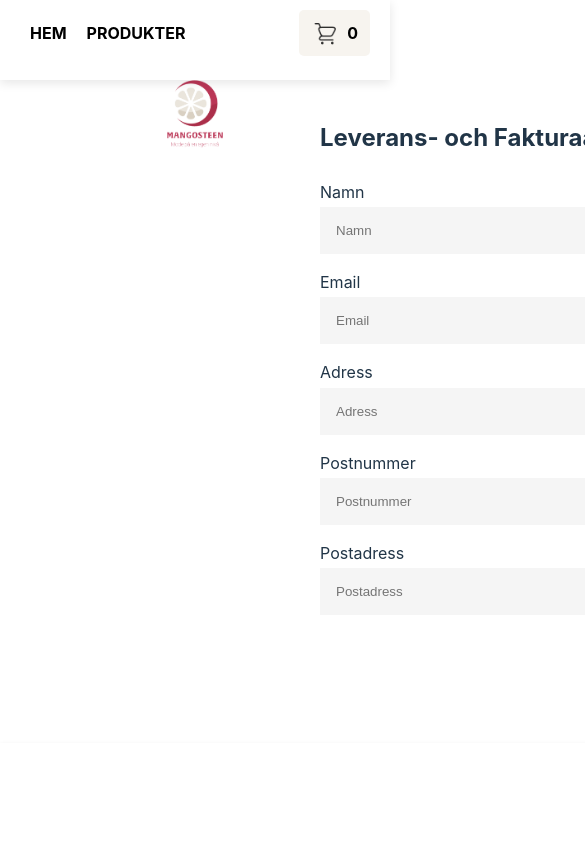
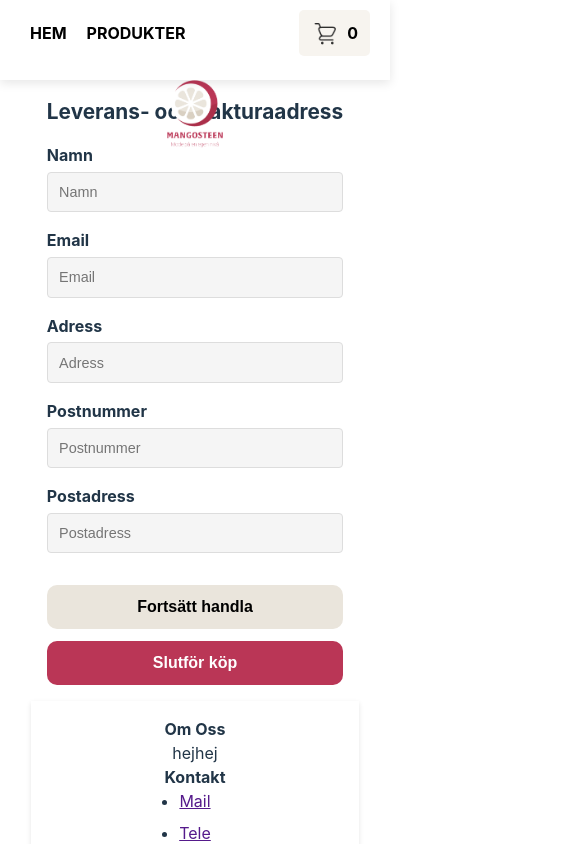
Before and after one commit to SophieNordell/Webshop, a React (Vite) app: page /userInputs in a window 390 px wide. Shown: the top 844 px of the page, 585 px wide, since content can reach past the window. Built offline with nearby package versions, Linux system fonts and the light colour scheme.

Commit message:
css uppdaterad för UserInputs

```diff
--- a/src/UserInputs.css
+++ b/src/UserInputs.css
@@ -1,46 +1,50 @@
 .user-form {
     display: flex;
     flex-direction: column;
-    padding: 1rem 20rem;
-    margin: 0;
+    padding: 1rem;
+    margin: 0 auto;
+    max-width: 100%;
+    box-sizing: border-box;
 }
 
 .user-form h2 {
-    display: flex;
-    justify-content: flex-start;
-    padding: 1.5rem 0;
+    font-size: 1.5rem;
+    margin-bottom: 1rem;
+}
+
+.user-form label {
+    margin-bottom: 0.3rem;
+    font-weight: bold;
+    align-self: flex-start;
 }
 
 .user-form input {
-    padding: 1rem;
-    margin: 0.2rem 0 1rem 0;
+    padding: 0.8rem;
+    margin-bottom: 1rem;
     background-color: #F5F5F5;
-    border: none;
-}
-
-.user-form label {
-    display: flex;
-    justify-content: flex-start;
-}
-
-.user-inputs-footer {
-    display: flex;
-    justify-content: space-between;
-    padding: 1.5rem 21rem;
-}
-
-.user-inputs-footer button {
-    padding: 0 1rem;
-    border: none;
-    border-radius: 10px;
-    cursor: pointer;
-    line-height: 1.6;
+    border: 1px solid #ddd;
+    border-radius: 4px;
+    width: 100%;
+    font-size: 1rem;
 }
 
 .button-container {
     display: flex;
-    justify-content: flex-end;
+    flex-direction: row;
+    justify-content: space-between;
     gap: 1rem;
+    margin-top: 1rem;
+}
+
+.button-container button {
+    padding: 0.8rem 1rem;
+    border: none;
+    border-radius: 10px;
+    cursor: pointer;
+    font-size: 1rem;
+    font-weight: bold;
+    transition: background-color 0.3s ease;
+    width: 48%;
 }
 
 .return-button {
@@ -52,3 +56,37 @@
     background-color: #BA3656;
     color: #ffffff;
 }
+
+.return-button:hover {
+    background-color: #D8D0C3;
+}
+
+.continue-button:hover {
+    background-color: #A62E4A;
+}
+
+@media (max-width: 768px) {
+    .user-form {
+        padding: 1rem;
+    }
+
+    .user-form h2 {
+        font-size: 1.3rem;
+    }
+
+    .user-form input {
+        padding: 0.7rem;
+        font-size: 0.9rem;
+        max-width: 600px;
+    }
+
+    .button-container {
+        flex-direction: column;
+        gap: 0.8rem;
+    }
+
+    .button-container button {
+        width: 100%;
+        text-align: center;
+    }
+}
--- a/src/pages/UserInputs.jsx
+++ b/src/pages/UserInputs.jsx
@@ -81,10 +81,8 @@ const UserInputs = ({ onSubmit = () => {} }) => {
         onChange={handleChange}
       />
 
-      <div className="user-inputs-footer">
-        <p>Totalt SEK</p>
+        <div className="button-container">
 
-        <div className="button-container">
           <button
             type="button"
             className="return-button"
@@ -92,11 +90,15 @@ const UserInputs = ({ onSubmit = () => {} }) => {
           >
             Fortsätt handla
           </button>
-          <button type="submit" className="continue-button">
-            Gå vidare
+
+          <button
+            type="submit"
+            className="continue-button"
+          >
+            Slutför köp
           </button>
+
         </div>
-      </div>
     </form>
   );
 };
```
